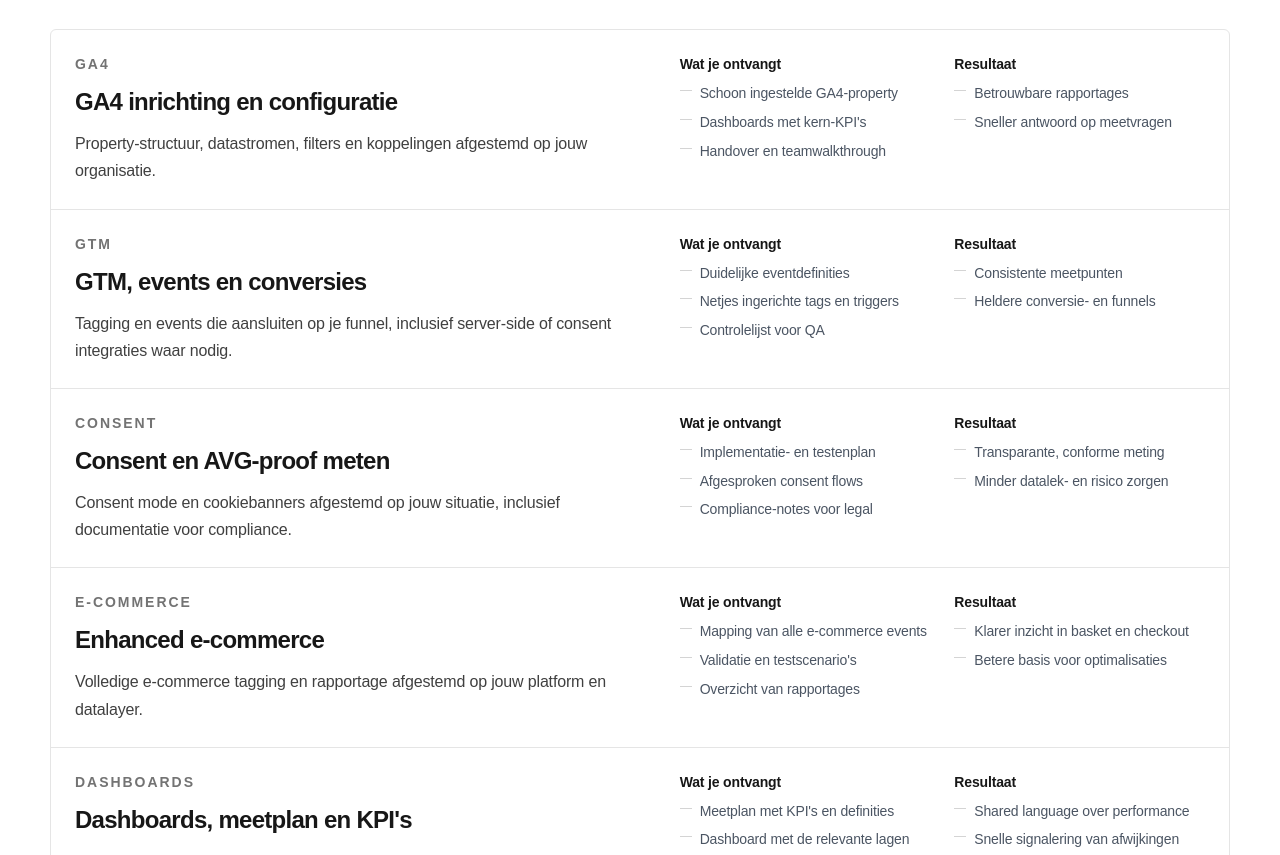
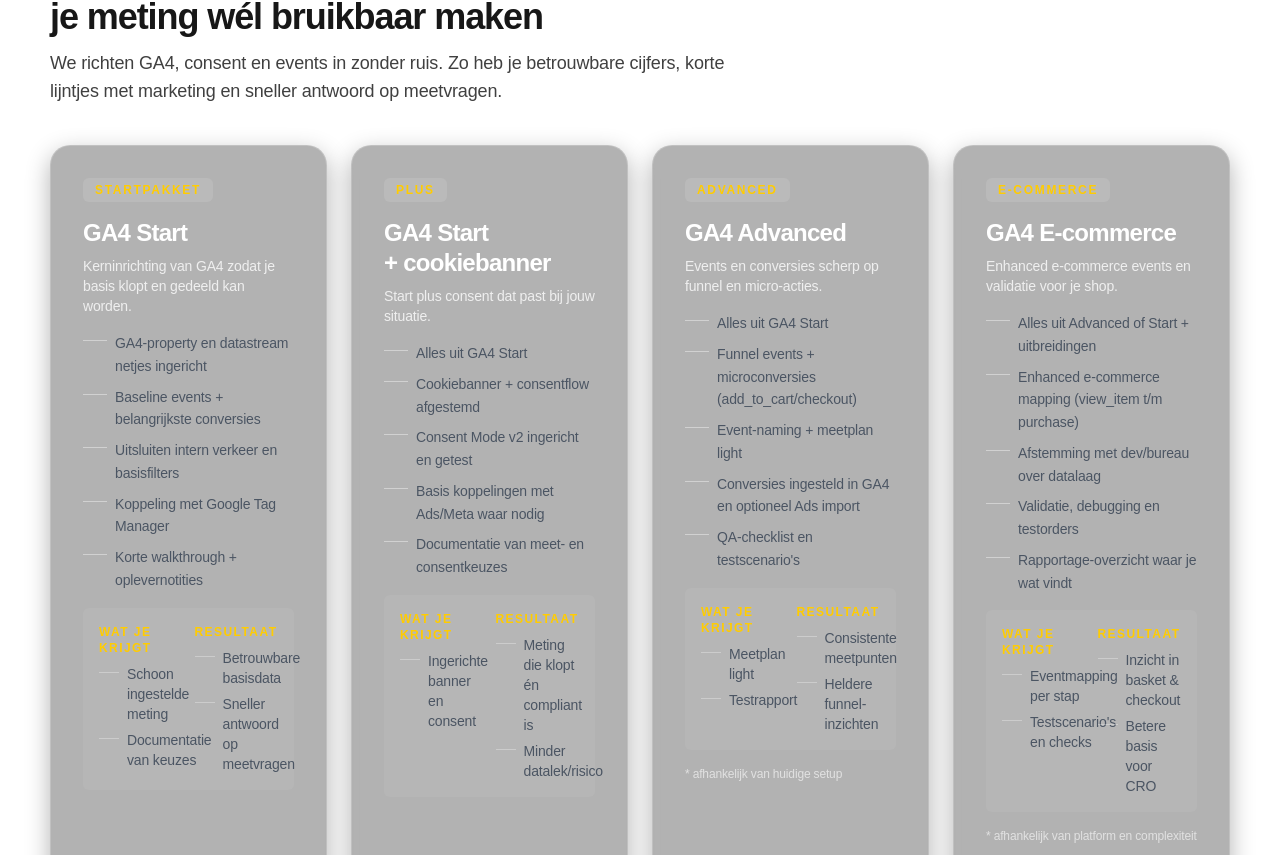
Before and after one commit to ProjectBibo/EcomMeasure3, a React (Vite) app: page /measurement in a window 1280 px wide. Shown: the part 2325-3180 px from the top of the page. Built offline with nearby package versions, Linux system fonts and the light colour scheme.

Commit message:
Add package pricing section to measurement page

```diff
--- /dev/null
+++ b/src/components/MeasurementPackages.jsx
@@ -0,0 +1,97 @@
+import React from "react";
+import { scrollToContactSection } from "../utils/scrollToContact";
+
+function PackageCard({ pkg }) {
+  return (
+    <div className="glass-card flex h-full flex-col gap-4 text-white">
+      <div className="flex items-center justify-between gap-3">
+        <span className="rounded-full bg-white/10 px-3 py-1 text-xs font-semibold uppercase tracking-[0.14em] text-[#ffcc02]">
+          {pkg.badge}
+        </span>
+        {pkg.tag && (
+          <span className="text-xs font-semibold text-white/80">{pkg.tag}</span>
+        )}
+      </div>
+
+      <div className="space-y-2">
+        <h3 className="text-2xl font-semibold leading-tight text-white">{pkg.title}</h3>
+        <p className="text-sm text-neutral-100/90">{pkg.subtitle}</p>
+      </div>
+
+      <ul className="space-y-2 text-sm text-neutral-100">
+        {pkg.bullets.map((item) => (
+          <li key={item} className="flex gap-2 leading-relaxed">
+            <span aria-hidden className="mt-2 h-px w-6 flex-shrink-0 bg-white/40" />
+            <span className="flex-1">{item}</span>
+          </li>
+        ))}
+      </ul>
+
+      {pkg.extra && (
+        <div className="grid gap-3 rounded-xl bg-white/5 p-4 text-sm text-neutral-100 sm:grid-cols-2">
+          <div className="space-y-2">
+            <p className="text-xs font-semibold uppercase tracking-[0.12em] text-[#ffcc02]">
+              {pkg.extra.getsTitle}
+            </p>
+            <ul className="space-y-1.5 text-neutral-100/90">
+              {pkg.extra.gets.map((item) => (
+                <li key={item} className="flex gap-2">
+                  <span aria-hidden className="mt-2 h-px w-5 flex-shrink-0 bg-white/30" />
+                  <span className="flex-1">{item}</span>
+                </li>
+              ))}
+            </ul>
+          </div>
+          <div className="space-y-2">
+            <p className="text-xs font-semibold uppercase tracking-[0.12em] text-[#ffcc02]">
+              {pkg.extra.resultTitle}
+            </p>
+            <ul className="space-y-1.5 text-neutral-100/90">
+              {pkg.extra.results.map((item) => (
+                <li key={item} className="flex gap-2">
+                  <span aria-hidden className="mt-2 h-px w-5 flex-shrink-0 bg-white/30" />
+                  <span className="flex-1">{item}</span>
+                </li>
+              ))}
+            </ul>
+          </div>
+        </div>
+      )}
+
+      {pkg.note && <p className="text-xs text-neutral-200/90">{pkg.note}</p>}
+
+      <div className="mt-auto space-y-3 border-t border-white/15 pt-4">
+        <p className="text-base font-semibold text-white">{pkg.price}</p>
+        <button
+          type="button"
+          onClick={() => scrollToContactSection()}
+          className="inline-flex w-full justify-center rounded-[10px] border border-[#e2b200] bg-[#ffcc02] px-4 py-2.5 text-sm font-semibold text-neutral-900 shadow-[0_10px_24px_rgba(255,204,2,0.3)] transition hover:bg-[#e6b700] focus-visible:outline focus-visible:outline-2 focus-visible:outline-offset-2 focus-visible:outline-[#f5c400]"
+        >
+          Plan een gratis adviesgesprek
+        </button>
+      </div>
+    </div>
+  );
+}
+
+export default function MeasurementPackages({ section }) {
+  return (
+    <section className="section-shell border-t border-neutral-200 bg-white">
+      <div className="site-container space-y-10">
+        <div className="section-heading space-y-3">
+          <p className="text-xs font-semibold uppercase tracking-[0.16em] text-neutral-500">{section.eyebrow}</p>
+          <h2 className="text-3xl font-semibold text-neutral-900 sm:text-4xl">{section.title}</h2>
+          <p className="text-lg text-neutral-700">{section.intro}</p>
+        </div>
+
+        <div className="grid gap-6 md:grid-cols-2 xl:grid-cols-4">
+          {section.packages.map((pkg) => (
+            <PackageCard key={pkg.title} pkg={pkg} />
+          ))}
+        </div>
+
+        <p className="text-sm text-neutral-700">{section.note}</p>
+      </div>
+    </section>
+  );
+}
--- a/src/index.css
+++ b/src/index.css
@@ -679,3 +679,13 @@ body {
     box-shadow: 0 6px 18px rgba(15, 23, 42, 0.08);
   }
 }
+
+.glass-card {
+  background: rgba(0, 0, 0, 0.3);
+  backdrop-filter: blur(10px) saturate(100%);
+  -webkit-backdrop-filter: blur(10px) saturate(100%);
+  border: 1px solid rgba(255, 255, 255, 0.2);
+  border-radius: 20px;
+  box-shadow: 0 8px 25px rgba(0, 0, 0, 0.3);
+  padding: 2rem;
+}
--- a/src/pages/Measurement.jsx
+++ b/src/pages/Measurement.jsx
@@ -1,8 +1,8 @@
 import React from "react";
 import SEO from "../components/SEO";
 import { useLanguage } from "../context/LanguageContext";
-import ServiceRowsSection from "../components/ServiceRowsSection";
 import VideoAnalysisSection from "../components/VideoAnalysisSection";
+import MeasurementPackages from "../components/MeasurementPackages";
 
 const content = {
   nl: {
@@ -50,91 +50,90 @@ const content = {
         imageLabel: "GTM en consent flows",
       },
     ],
-    services: {
+    packages: {
       eyebrow: "Diensten",
-      title: "Van basis tot enhanced e-commerce",
-      intro: "",
-      ctaLabel: "Plan een kennismaking",
-      list: [
+      title: "GA4 & metingen: pakketten die je meting wél bruikbaar maken",
+      intro:
+        "We richten GA4, consent en events in zonder ruis. Zo heb je betrouwbare cijfers, korte lijntjes met marketing en sneller antwoord op meetvragen.",
+      note: "Geen lange contracten. Pakketprijzen zijn vanaf en hangen af van platform en complexiteit.",
+      packages: [
         {
-          label: "GA4",
-          title: "GA4 inrichting en configuratie",
-          description: "Property-structuur, datastromen, filters en koppelingen afgestemd op jouw organisatie.",
-          deliverableTitle: "Wat je ontvangt",
-          deliverables: [
-            "Schoon ingestelde GA4-property",
-            "Dashboards met kern-KPI's",
-            "Handover en teamwalkthrough",
+          badge: "Startpakket",
+          title: "GA4 Start",
+          subtitle: "Kerninrichting van GA4 zodat je basis klopt en gedeeld kan worden.",
+          bullets: [
+            "GA4-property en datastream netjes ingericht",
+            "Baseline events + belangrijkste conversies",
+            "Uitsluiten intern verkeer en basisfilters",
+            "Koppeling met Google Tag Manager",
+            "Korte walkthrough + oplevernotities",
           ],
+          extra: {
+            getsTitle: "Wat je krijgt",
+            gets: ["Schoon ingestelde meting", "Documentatie van keuzes"],
             resultTitle: "Resultaat",
-          results: [
-            "Betrouwbare rapportages",
-            "Sneller antwoord op meetvragen",
-          ],
+            results: ["Betrouwbare basisdata", "Sneller antwoord op meetvragen"],
+          },
+          price: "Vanaf €199 (ex btw)",
         },
         {
-          label: "GTM",
-          title: "GTM, events en conversies",
-          description: "Tagging en events die aansluiten op je funnel, inclusief server-side of consent integraties waar nodig.",
-          deliverableTitle: "Wat je ontvangt",
-          deliverables: [
-            "Duidelijke eventdefinities",
-            "Netjes ingerichte tags en triggers",
-            "Controlelijst voor QA",
+          badge: "Plus",
+          title: "GA4 Start + cookiebanner",
+          subtitle: "Start plus consent dat past bij jouw situatie.",
+          bullets: [
+            "Alles uit GA4 Start",
+            "Cookiebanner + consentflow afgestemd",
+            "Consent Mode v2 ingericht en getest",
+            "Basis koppelingen met Ads/Meta waar nodig",
+            "Documentatie van meet- en consentkeuzes",
           ],
+          extra: {
+            getsTitle: "Wat je krijgt",
+            gets: ["Ingerichte banner en consent"],
             resultTitle: "Resultaat",
-          results: [
-            "Consistente meetpunten",
-            "Heldere conversie- en funnels",
-          ],
+            results: ["Meting die klopt én compliant is", "Minder datalek/risico"],
+          },
+          price: "Vanaf €399 (ex btw)",
         },
         {
-          label: "Consent",
-          title: "Consent en AVG-proof meten",
-          description: "Consent mode en cookiebanners afgestemd op jouw situatie, inclusief documentatie voor compliance.",
-          deliverableTitle: "Wat je ontvangt",
-          deliverables: [
-            "Implementatie- en testenplan",
-            "Afgesproken consent flows",
-            "Compliance-notes voor legal",
+          badge: "Advanced",
+          title: "GA4 Advanced",
+          subtitle: "Events en conversies scherp op funnel en micro-acties.",
+          bullets: [
+            "Alles uit GA4 Start",
+            "Funnel events + microconversies (add_to_cart/checkout)",
+            "Event-naming + meetplan light",
+            "Conversies ingesteld in GA4 en optioneel Ads import",
+            "QA-checklist en testscenario's",
           ],
+          extra: {
+            getsTitle: "Wat je krijgt",
+            gets: ["Meetplan light", "Testrapport"],
             resultTitle: "Resultaat",
-          results: [
-            "Transparante, conforme meting",
-            "Minder datalek- en risico zorgen",
-          ],
+            results: ["Consistente meetpunten", "Heldere funnel-inzichten"],
+          },
+          price: "Vanaf €399 (ex btw)",
+          note: "* afhankelijk van huidige setup",
         },
         {
-          label: "E-commerce",
-          title: "Enhanced e-commerce",
-          description: "Volledige e-commerce tagging en rapportage afgestemd op jouw platform en datalayer.",
-          deliverableTitle: "Wat je ontvangt",
-          deliverables: [
-            "Mapping van alle e-commerce events",
-            "Validatie en testscenario's",
-            "Overzicht van rapportages",
+          badge: "E-commerce",
+          title: "GA4 E-commerce",
+          subtitle: "Enhanced e-commerce events en validatie voor je shop.",
+          bullets: [
+            "Alles uit Advanced of Start + uitbreidingen",
+            "Enhanced e-commerce mapping (view_item t/m purchase)",
+            "Afstemming met dev/bureau over datalaag",
+            "Validatie, debugging en testorders",
+            "Rapportage-overzicht waar je wat vindt",
           ],
+          extra: {
+            getsTitle: "Wat je krijgt",
+            gets: ["Eventmapping per stap", "Testscenario's en checks"],
             resultTitle: "Resultaat",
-          results: [
-            "Klarer inzicht in basket en checkout",
-            "Betere basis voor optimalisaties",
-          ],
+            results: ["Inzicht in basket & checkout", "Betere basis voor CRO"],
           },
-        {
-          label: "Dashboards",
-          title: "Dashboards, meetplan en KPI's",
-          description: "Dashboards die de businessvragen beantwoorden en gekoppeld zijn aan een actueel meetplan.",
-          deliverableTitle: "Wat je ontvangt",
-          deliverables: [
-            "Meetplan met KPI's en definities",
-            "Dashboard met de relevante lagen",
-            "Ritme voor rapportage en review",
-          ],
-          resultTitle: "Resultaat",
-          results: [
-            "Shared language over performance",
-            "Snelle signalering van afwijkingen",
-          ],
+          price: "Vanaf €799 (ex btw)",
+          note: "* afhankelijk van platform en complexiteit",
         },
       ],
     },
@@ -206,91 +205,90 @@ const content = {
         imageLabel: "GTM and consent flows",
       },
     ],
-    services: {
+    packages: {
       eyebrow: "Services",
-      title: "From fundamentals to enhanced e-commerce",
-      intro: "No bundles or packages – only what you need to keep measurement reliable, compliant and actionable.",
-      ctaLabel: "Book an intro call",
-      list: [
+      title: "GA4 & measurement: packages that keep your data usable",
+      intro:
+        "We set up GA4, consent and events with clean governance. That means reliable numbers, faster answers and direct collaboration with marketing.",
+      note: "No long contracts. Package prices start here and vary by platform and complexity.",
+      packages: [
         {
-          label: "GA4",
-          title: "GA4 setup and configuration",
-          description: "Property structure, data streams, filters and integrations tailored to your organisation.",
-          deliverableTitle: "What you receive",
-          deliverables: [
-            "Clean GA4 property setup",
-            "Dashboards with core KPIs",
-            "Handover and team walkthrough",
+          badge: "Starter",
+          title: "GA4 Start",
+          subtitle: "Core GA4 setup so your foundation is trustworthy and shareable.",
+          bullets: [
+            "GA4 property and data stream configured correctly",
+            "Baseline events and key conversions",
+            "Internal traffic exclusions and filters",
+            "Google Tag Manager connection",
+            "Short walkthrough and handover notes",
           ],
-          resultTitle: "Result",
-          results: [
-            "Trustworthy reporting",
-            "Faster answers to measurement questions",
-          ],
+          extra: {
+            getsTitle: "What you get",
+            gets: ["Clean measurement setup", "Documented choices"],
+            resultTitle: "Outcome",
+            results: ["Reliable baseline data", "Faster answers to measurement questions"],
+          },
+          price: "From €199 (ex VAT)",
         },
         {
-          label: "GTM",
-          title: "GTM, events and conversions",
-          description: "Tagging and events aligned to your funnel, including server-side or consent integrations where needed.",
-          deliverableTitle: "What you receive",
-          deliverables: [
-            "Clear event definitions",
-            "Well-structured tags and triggers",
-            "QA checklist",
+          badge: "Plus",
+          title: "GA4 Start + cookie banner",
+          subtitle: "Start plus consent that fits your legal reality.",
+          bullets: [
+            "Everything in GA4 Start",
+            "Cookie banner and consent flow tailored",
+            "Consent Mode v2 configured and tested",
+            "Core ad pixels aligned where needed",
+            "Documentation of measurement and consent choices",
           ],
-          resultTitle: "Result",
-          results: [
-            "Consistent measurement points",
-            "Clear conversion and funnel views",
-          ],
+          extra: {
+            getsTitle: "What you get",
+            gets: ["Live banner and consent flow"],
+            resultTitle: "Outcome",
+            results: ["Measurement that is correct and compliant", "Lower data-risk"],
+          },
+          price: "From €399 (ex VAT)",
         },
         {
-          label: "Consent",
-          title: "Consent and GDPR-ready tracking",
-          description: "Consent mode and cookie banners tailored to your situation, with documentation for compliance.",
-          deliverableTitle: "What you receive",
-          deliverables: [
-            "Implementation and testing plan",
-            "Agreed consent flows",
-            "Compliance notes for legal",
+          badge: "Advanced",
+          title: "GA4 Advanced",
+          subtitle: "Events and conversions shaped around your funnel and micro actions.",
+          bullets: [
+            "Everything in GA4 Start",
+            "Funnel events and micro conversions (add_to_cart/checkout)",
+            "Event naming and light measurement plan",
+            "Conversions in GA4 plus optional Google Ads import",
+            "QA checklist and test scenarios",
           ],
-          resultTitle: "Result",
-          results: [
-            "Transparent, compliant measurement",
-            "Less risk and fewer data concerns",
-          ],
+          extra: {
+            getsTitle: "What you get",
+            gets: ["Light measurement plan", "Test report"],
+            resultTitle: "Outcome",
+            results: ["Consistent measurement points", "Clear funnel insights"],
+          },
+          price: "From €399 (ex VAT)",
+          note: "* depends on current setup",
         },
         {
-          label: "E-commerce",
-          title: "Enhanced e-commerce",
-          description: "Complete e-commerce tagging and reporting tailored to your platform and data layer.",
-          deliverableTitle: "What you receive",
-          deliverables: [
-            "Mapping of all e-commerce events",
-            "Validation and testing scenarios",
-            "Overview of reporting views",
+          badge: "E-commerce",
+          title: "GA4 E-commerce",
+          subtitle: "Enhanced e-commerce tagging plus validation for your store.",
+          bullets: [
+            "Everything in Advanced or Start plus add-ons",
+            "Enhanced e-commerce mapping (view_item through purchase)",
+            "Alignment with dev/agency on data layer",
+            "Validation, debugging and test orders",
+            "Reporting overview so teams know where to look",
           ],
-          resultTitle: "Result",
-          results: [
-            "Clear insight into basket and checkout",
-            "Better base for optimisation",
-          ],
+          extra: {
+            getsTitle: "What you get",
+            gets: ["Event mapping per step", "Test scenarios and checks"],
+            resultTitle: "Outcome",
+            results: ["Insight into basket and checkout", "Better base for CRO"],
           },
-        {
-          label: "Dashboards",
-          title: "Dashboards, plan and KPIs",
-          description: "Dashboards that answer business questions and tie back to an up-to-date measurement plan.",
-          deliverableTitle: "What you receive",
-          deliverables: [
-            "Measurement plan with KPI definitions",
-            "Dashboard with relevant layers",
-            "Cadence for reporting and review",
-          ],
-          resultTitle: "Result",
-          results: [
-            "Shared language on performance",
-            "Quick signal when metrics shift",
-          ],
+          price: "From €799 (ex VAT)",
+          note: "* depends on platform and complexity",
         },
       ],
     },
@@ -414,12 +412,7 @@ export default function Measurement() {
             reversed={index % 2 === 1}
           />
         ))}
-        <ServiceRowsSection
-          eyebrow={copy.services.eyebrow}
-          title={copy.services.title}
-          intro={copy.services.intro}
-          services={copy.services.list}
-        />
+        <MeasurementPackages section={copy.packages} />
         <div id="video-analyse">
           <VideoAnalysisSection copy={copy.video} />
         </div>
```
Lines whose indentation alone changed are shown as unchanged.
